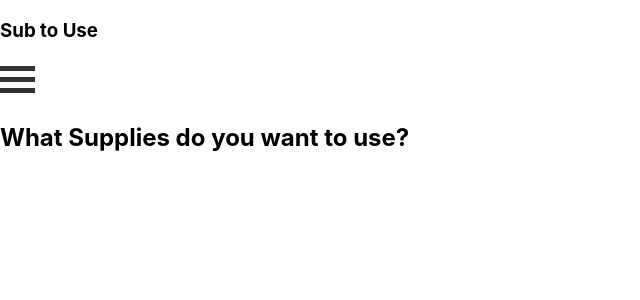
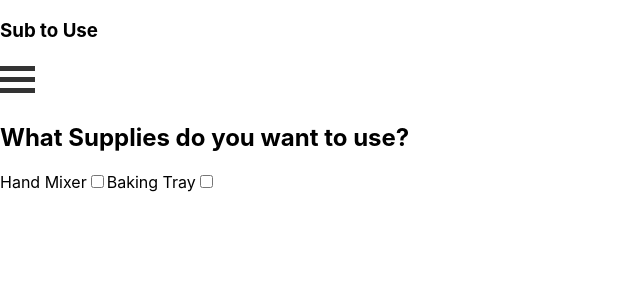
Before and after one commit to Tward9/Recipe_Finder, a React (Create React App) app in the folder Sub_to_Use/client/: page /supplies in a window 1280 px wide. Shown: the top 300 px of the page, without its empty margins (0-640 px from the left). Built offline with nearby package versions, Linux system fonts and the light colour scheme.

Commit message:
prepping check list, added first two tools for supplies

```diff
--- a/Sub_to_Use/client/src/App.js
+++ b/Sub_to_Use/client/src/App.js
@@ -14,14 +14,16 @@ import SuppliesList from './pages/Supplies';
 import Header from './components/Header';
 
 function App() {
+  let supplies = new Array(5);
   const [ingredientFormData, setIngredientFormData] = useState({
     ingredientOne: '',
     ingredientTwo: '',
     ingredientThree: '',
   });
-  const [suppliesFormData, setSuppliesFormData] = useState({
+  const [checkedSupplies, setCheckedSupplies] = useState(
+    new Array(supplies.length).fill(false)
+  );
 
-  });
   return (
     <Router>
       <div>
@@ -30,7 +32,7 @@ function App() {
           <Route path='/home' element={<Home />} />
           <Route path='/ingredients' element={<IngredientEntry ingredientFormData={ingredientFormData} setIngredientFormData={setIngredientFormData} />} />
           <Route path='/recipeList' element={<RecipeList />} />
-          <Route path='/supplies' element={<SuppliesList suppliesFormData={suppliesFormData} setSuppliesFormData={setSuppliesFormData} />} />
+          <Route path='/supplies' element={<SuppliesList checkedSupplies={checkedSupplies} setCheckedSupplies={setCheckedSupplies} />} />
         </Routes>
       </div>
     </Router>
--- a/Sub_to_Use/client/src/pages/Supplies.js
+++ b/Sub_to_Use/client/src/pages/Supplies.js
@@ -1,12 +1,18 @@
 import React, { useState, useEffect } from "react";
 import Header from "../components/Header";
 
-const SuppliesList = ({suppliesFormData, setSuppliesFormData}) => {
+const SuppliesList = ({ checkedSupplies, setCheckedSupplies }) => {
 
-    const handleInputChange = (event) => {
-        const { name, value } = event.target;
-        setSuppliesFormData({ ...suppliesFormData, [name]: value });
-    };
+    // const handleInputChange = (event) => {
+    //     const { name, value } = event.target;
+    //     setSuppliesFormData({ ...suppliesFormData, [name]: value });
+    // };
+    const handleInputChange = (position) => {
+        const updatedCheckedSupplies = checkedSupplies.map((item, index) =>
+            index === position ? !item : item
+        );
+        setCheckedSupplies(updatedCheckedSupplies);
+    }
     return (
         <>
             <Header />
@@ -16,7 +22,24 @@ const SuppliesList = ({suppliesFormData, setSuppliesFormData}) => {
                 </div>
                 <div>
                     <form>
-
+                        <label>Hand Mixer
+                            <input
+                                type="checkbox"
+                                id="supplies"
+                                value='Hand Mixer'
+                                name="tool"
+                                onChange={handleInputChange}
+                            />
+                        </label>
+                        <label>Baking Tray
+                            <input
+                                type="checkbox"
+                                id="supplies"
+                                value='Baking Tray'
+                                name="tool"
+                                onChange={handleInputChange}
+                            />
+                        </label>
                     </form>
                 </div>
             </div>
```
